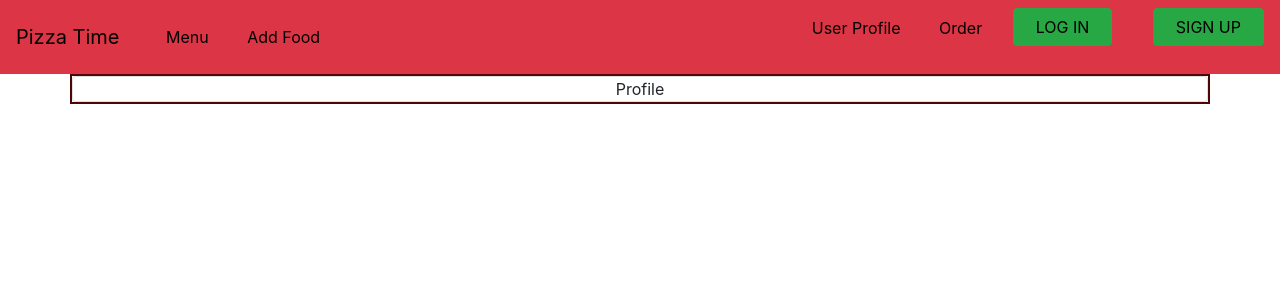
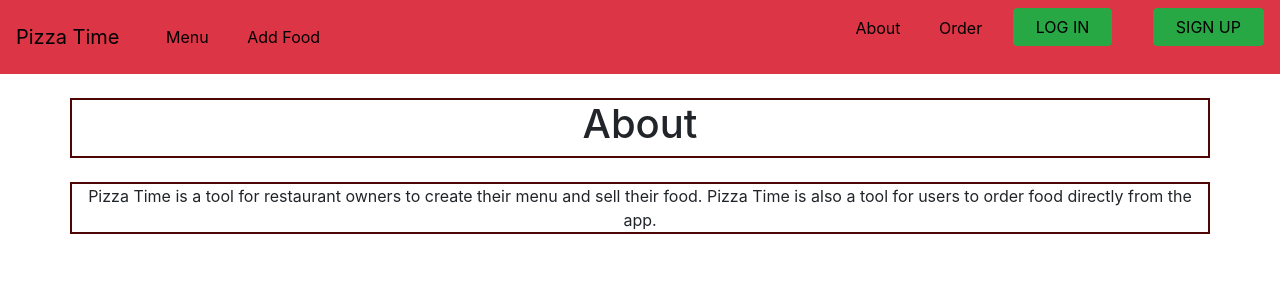
Before and after one commit to AJS3993/pizza-time, a React (Create React App) app: page /profile in a window 1280 px wide. Shown: the top 300 px of the page. Built offline with nearby package versions, Linux system fonts and the light colour scheme; no server answers.

Commit message:
procfile capital p

```diff
--- /dev/null
+++ b/src/components/Footer/Footer.css
@@ -0,0 +1,3 @@
+.foot{
+    background-color: #dc3545;
+}
--- /dev/null
+++ b/src/components/Footer/Footer.jsx
@@ -0,0 +1,18 @@
+import  {MDBContainer, MDBFooter}  from "mdbreact";
+import React from "react";
+import "./Footer.css";
+
+
+const Footer = (props) => (
+
+  <MDBFooter className="foot">
+  <div className="footer-copyright text-center py-3">
+        <MDBContainer fluid>
+          &copy; {new Date().getFullYear()} Copyright: PizzaTime
+        </MDBContainer>
+      </div>
+      </MDBFooter>
+
+  )
+
+  export default Footer
--- a/src/components/NavBar/NavBar.jsx
+++ b/src/components/NavBar/NavBar.jsx
@@ -16,7 +16,7 @@ const NavBar = (props) => (
     <Nav.Link><Link className='link' to="/add">Add Food</Link></Nav.Link>
     </Nav>
     <Nav>
-    <Nav.Link><Link className='link' to="/profile">User Profile</Link></Nav.Link>
+    <Nav.Link><Link className='link' to="/profile">About</Link></Nav.Link>
     &nbsp;&nbsp;&nbsp;&nbsp;&nbsp;
     <Nav.Link><Link className='link' to="/order">Order</Link></Nav.Link>
     &nbsp;&nbsp;&nbsp;&nbsp;&nbsp;
--- a/src/pages/HomePage/HomePage.css
+++ b/src/pages/HomePage/HomePage.css
@@ -7,7 +7,7 @@ body{
 }
 
 .bot{
-    margin: 5% 0 0 0;
+    margin: 5% 0 5% 0;
 }
 
 .top{
--- a/src/pages/HomePage/HomePage.jsx
+++ b/src/pages/HomePage/HomePage.jsx
@@ -3,6 +3,7 @@ import React from "react";
 // import Login from "../../components/Login/Login";
 import NavBar from "../../components/NavBar/NavBar";
 import "./HomePage.css";
+import Footer from "./../../components/Footer/Footer"
 
 const HomePage = props => {
   return (
@@ -23,6 +24,7 @@ const HomePage = props => {
   </MDBRow>
 </MDBContainer>
 
+
     </div>
   );
 };
--- a/src/pages/OrderPage/OrderPage.jsx
+++ b/src/pages/OrderPage/OrderPage.jsx
@@ -1,4 +1,4 @@
-import  {MDBContainer, MDBRow, MDBCol, Card} from "mdbreact";
+import  {MDBContainer, MDBRow, MDBCol} from "mdbreact";
 import React from "react";
 // import Login from "../../components/Login/Login";
 import NavBar from "../../components/NavBar/NavBar";
@@ -8,9 +8,10 @@ const OrderPage = () => {
   return (
     <div className="OrderPage">
         <NavBar />
+        <br/>
       <MDBContainer>
         <MDBRow>
-            <MDBCol className= "col top" size="12"><Card>Order</Card></MDBCol>
+            <MDBCol className= "col top" size="12"><h1>Order</h1></MDBCol>
         </MDBRow>
       </MDBContainer>
     </div>
--- a/src/pages/ProfilePage/ProfilePage.jsx
+++ b/src/pages/ProfilePage/ProfilePage.jsx
@@ -1,4 +1,4 @@
-import  {MDBContainer, MDBRow, MDBCol, Card} from "mdbreact";
+import  {MDBContainer, MDBRow, MDBCol} from "mdbreact";
 import React from "react";
 // import Login from "../../components/Login/Login";
 import NavBar from "../../components/NavBar/NavBar";
@@ -8,9 +8,14 @@ const ProfilePage = () => {
   return (
     <div className="ProfilePage">
         <NavBar />
+        <br/>
       <MDBContainer>
         <MDBRow>
-            <MDBCol className= "col top" size="12"><Card>Profile</Card></MDBCol>
+            <MDBCol className= "col top" size="12"><h1>About</h1></MDBCol>
+        </MDBRow>
+        <br/>
+        <MDBRow>
+            <MDBCol className= "col top" size="12">Pizza Time is a tool for restaurant owners to create their menu and sell their food. Pizza Time is also a tool for users to order food directly from the app.</MDBCol>
         </MDBRow>
       </MDBContainer>
     </div>
```
